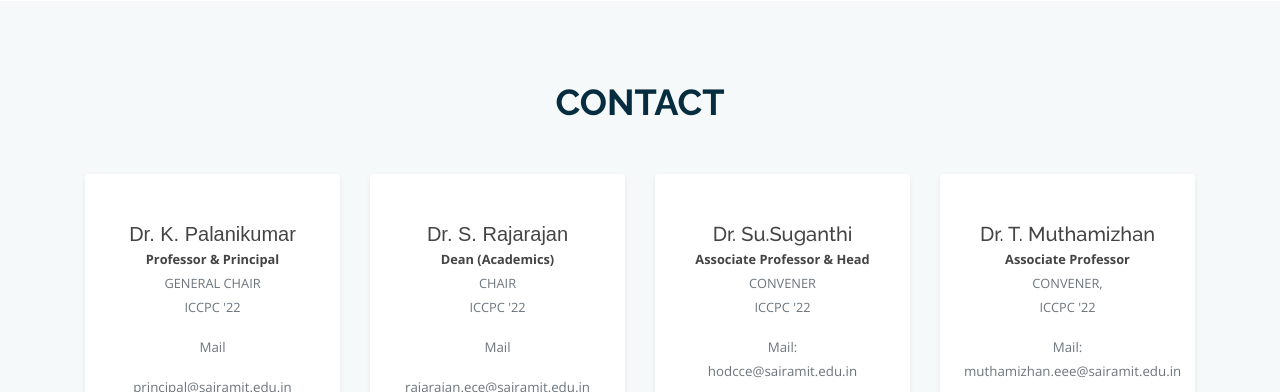
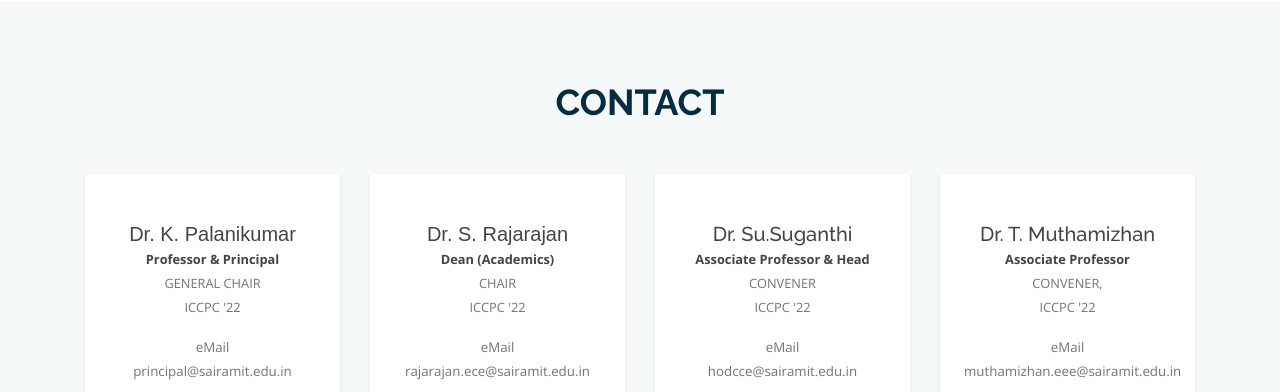
Before and after one commit to rshriharripriya/nice-23, a plain HTML site: page index.html in a window 1280 px wide. Shown: the part 11210-11602 px from the top of the page. Drawn offline with nearby package versions, Linux system fonts and the light colour scheme; files whose address does not match are found by name.

Commit message:
Update index.html

```diff
--- a/index.html
+++ b/index.html
@@ -1962,8 +1962,7 @@ The benefits of the conference are<br><br>
                 <div class="bg-white rounded shadow-sm py-5 px-4">
                     <h5 class="mb-0" style="font-family: sans-serif,verdana;">Dr. K. Palanikumar</h5><span class="small"><strong>Professor & Principal </strong></span>
                     <p><span class="small text-uppercase text-muted">General chair<br>ICCPC '22</span></p>
-		    <p><span class="small text-Capitalize text-muted" style="font-size:smaller;margin: 0px;">Mail</span></p>
-                    <p><span class="small text-Capitalize text-muted" style="font-size:smaller;margin: 0px;">principal@sairamit.edu.in</span></p>
+		    <p><span class="small text-Capitalize text-muted" style="font-size:smaller;margin: 0px;">eMail<br>principal@sairamit.edu.in</span></p>
 
                     <ul class="social mb-0 list-inline mt-3">
                         <li class="list-inline-item"><a href="#" class="social-link"><i class="fa fa-facebook-f"></i></a></li>
@@ -1981,8 +1980,7 @@ The benefits of the conference are<br><br>
 		<span class="small"><strong>Dean (Academics) </strong>
                     </span>
                     <p><span class="small text-uppercase text-muted"> Chair <br> ICCPC '22</span></p>
-                    <p><span class="small text-Capitalize text-muted" style="font-size:smaller;margin: 0px;">Mail</span></p>
-	    	    <p><span class="small text-Capitalize text-muted" style="font-size:smaller;margin: 0px;">rajarajan.ece@sairamit.edu.in</span></p>
+                    <p><span class="small text-Capitalize text-muted" style="font-size:smaller;margin: 0px;">eMail<br>rajarajan.ece@sairamit.edu.in</span></p>
 
                   <ul class="social mb-0 list-inline mt-3">
                       <li class="list-inline-item"><a href="#" class="social-link"><i class="fa fa-facebook-f"></i></a></li>
@@ -1997,7 +1995,7 @@ The benefits of the conference are<br><br>
             <div class="bg-white rounded shadow-sm py-5 px-4">
                 <h5 class="mb-0">Dr. Su.Suganthi</h5><span class="small"><strong>Associate Professor & Head</strong></span>
                 <p><span class="small text-uppercase text-muted">Convener <br> ICCPC '22</span></p>
-                <p><span class="small text-Capitalize text-muted" style="font-size:smaller;margin: 0px;">Mail:<br>hodcce@sairamit.edu.in</span></p>
+                <p><span class="small text-Capitalize text-muted" style="font-size:smaller;margin: 0px;">eMail<br>hodcce@sairamit.edu.in</span></p>
 
                 <ul class="social mb-0 list-inline mt-3">
                     <li class="list-inline-item"><a href="#" class="social-link"><i class="fa fa-facebook-f"></i></a></li>
@@ -2011,7 +2009,7 @@ The benefits of the conference are<br><br>
             <div class="bg-white rounded shadow-sm py-5 px-4">
                 <h5 class="mb-0">Dr. T. Muthamizhan</h5><span class="small"><strong>Associate Professor</strong></span>
                 <p><span class="small text-uppercase text-muted">Convener,<br> ICCPC '22</span></p>
-                <p><span class="small text-Capitalize text-muted" style="font-size:smaller;margin: 0px;">Mail: muthamizhan.eee@sairamit.edu.in</span></p>
+                <p><span class="small text-Capitalize text-muted" style="font-size:smaller;margin: 0px;">eMail <br>muthamizhan.eee@sairamit.edu.in</span></p>
 
 
                 <ul class="social mb-0 list-inline mt-3">
```
